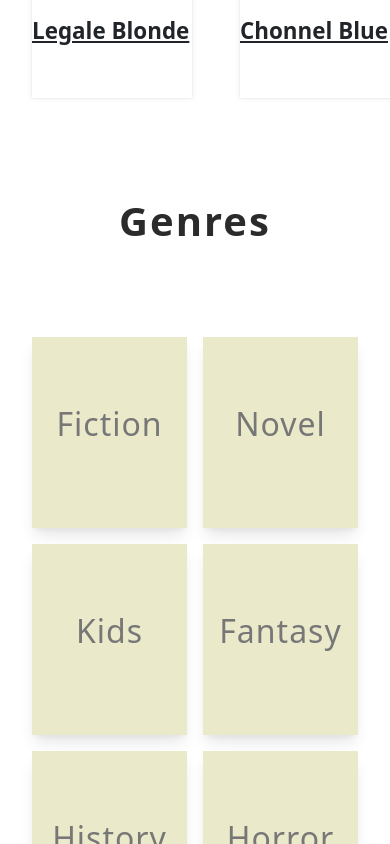
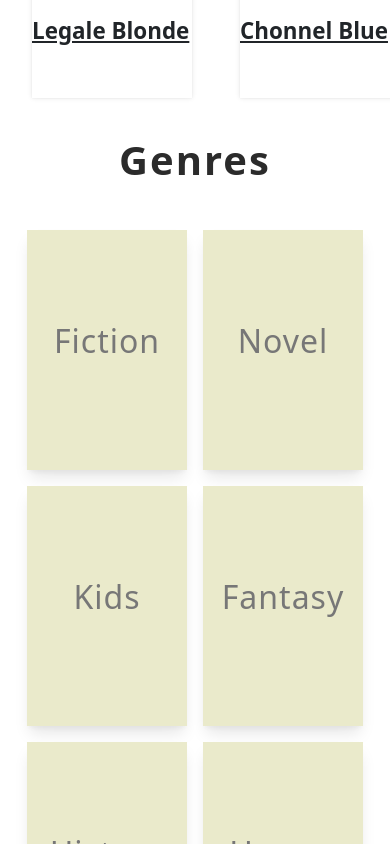
Before and after one commit to timursultanov7/book-buy-client, a React (Create React App) app: page / in a window 390 px wide. Shown: the part 900-1744 px from the top of the page. Built offline with nearby package versions, Linux system fonts and the light colour scheme; no server answers.

Commit message:
responsivnes of home page, header and footer

```diff
--- a/package.json
+++ b/package.json
@@ -2,7 +2,6 @@
   "name": "books-buy",
   "version": "0.1.0",
   "private": true,
-  "proxy": "http://localhost:9000",
   "dependencies": {
     "@emotion/react": "^11.10.5",
     "@emotion/styled": "^11.10.5",
--- a/src/components/Categories.jsx
+++ b/src/components/Categories.jsx
@@ -13,18 +13,24 @@ export const Categories = () => {
   ];
 
   return (
-    <div className="categories-container">
+    <div className="categories-wrapper">
       <header className="category-header">
         <h2 className="secondary-heading">Genres</h2>
       </header>
 
+      <div className="categories-container">
         {genres.map((genre) => {
           return (
-          <Link to={`/${genre.genreName}`} key={genre.id} className="category">
+            <Link
+              to={`/${genre.genreName}`}
+              key={genre.id}
+              className="category"
+            >
               <p className="category-title">{genre.genreName}</p>
             </Link>
           );
         })}
       </div>
+    </div>
   );
 };
--- a/src/components/MobileHeader.jsx
+++ b/src/components/MobileHeader.jsx
@@ -100,7 +100,10 @@ const MobileHeader = () => {
             )}
           </li>
 
-          <li className="mobile-nav-list-item" onClick={handleNavState}>
+          <li
+            className="mobile-nav-list-item mobile-nav-list-item--menu "
+            onClick={handleNavState}
+          >
             <MenuIcon style={{ fontSize: "2.6rem" }} />
           </li>
         </ul>
--- a/src/styles/bestsellers.css
+++ b/src/styles/bestsellers.css
@@ -2,10 +2,10 @@
   overflow-y: scroll;
 }
 
-@media (max-width: 64em) {
+/* @media (max-width: 64em) { */
 /* 1024px */
 
-  /* .bestsellers-container {
+.bestsellers-container {
   overflow-y: scroll;
   padding: 2rem;
 }
@@ -31,11 +31,11 @@
 .book-title {
   font-size: 1.4rem;
   font-weight: bold;
-  } */
 }
+/* } */
 
 @media (max-width: 50em) {
-  .bestsellers-container {
+  /* .bestsellers-container {
     overflow-y: scroll;
     padding: 2rem;
   }
@@ -60,5 +60,5 @@
   .book-title {
     font-size: 1.4rem;
     font-weight: bold;
+  } */
 }
-}
--- a/src/styles/book-card.css
+++ b/src/styles/book-card.css
@@ -2,6 +2,10 @@
 
 .buy-book-btn {
   color: #000000ff;
+}
+
+@media (max-width: 64em) {
+  /* 1024px */
 }
 
 @media (max-width: 50em) {
--- a/src/styles/categories.css
+++ b/src/styles/categories.css
@@ -1,14 +1,74 @@
 /* MEDIA QUAERIES */
+
+.categories-wrapper {
+  /* width: 100vw; */
+  /* height: 100vh; */
+  display: flex;
+  flex-direction: column;
+  justify-content: center;
+  align-items: center;
+}
+
+.categories-container {
+  display: grid;
+  gap: 2rem;
+
+  grid-template-columns: repeat(3, 1fr);
+  grid-template-rows: repeat(2, 1fr);
+
+  padding: 0 2rem 2rem 2rem;
+}
+
+.category-header {
+  grid-column: 1/-1;
+  grid-row: 1;
+  justify-self: center;
+  align-self: center;
+  margin-bottom: 2rem;
+}
+
+.secondary-heading {
+  font-size: 2.5rem;
+  line-height: 1.5;
+  letter-spacing: 2px;
+  font-weight: 700;
+  color: rgb(43, 43, 43);
+}
+.category:link,
+.category:visited {
+  box-shadow: rgba(0, 0, 0, 0.1) 0px 10px 15px -3px,
+    rgba(0, 0, 0, 0.05) 0px 4px 6px -2px;
+  display: flex;
+  align-items: center;
+  justify-content: center;
+  background-color: #eaeacbff;
+  text-decoration: none;
+  transition: all 0.3s;
+  /* height: 10rem; */
+  /* width: 15rem; */
+  height: 20rem;
+  width: 15rem;
+}
+
+.category:hover,
+.category:active {
+  background-color: rgba(234, 234, 203, 0.541);
+  transform: translate(2px, -3px);
+}
+
+.category-title {
+  font-size: 2rem;
+  letter-spacing: 1px;
+  font-weight: 500;
+  line-height: 1.2;
+  color: #777;
+}
 
 @media (max-width: 50em) {
   .categories-container {
-    display: grid;
+    grid-template-columns: repeat(3, 1fr);
+    grid-template-rows: repeat(2, 1fr);
     gap: 1rem;
-    width: 100vw;
-    height: 100vh;
-    grid-template-columns: repeat(2, 1fr);
-    grid-template-rows: repeat(4, 1fr);
-
     padding: 0 2rem 2rem 2rem;
   }
 
@@ -36,6 +96,8 @@
     background-color: #eaeacbff;
     text-decoration: none;
     transition: all 0.3s;
+    width: 10rem;
+    height: 15rem;
   }
 
   .category:hover,
@@ -57,3 +119,21 @@
   .categories-container {
   }
 }
+@media (max-width: 34em) {
+  .categories-container {
+    grid-template-columns: repeat(2, 1fr);
+    grid-template-rows: repeat(3, 1fr);
+  }
+}
+
+@media (max-width: 19em) {
+  .categories-container {
+    grid-template-columns: repeat(1, 1fr);
+    grid-template-rows: repeat(6, 1fr);
+  }
+
+  .category:link,
+  .category:visited {
+    /* width: 100vw; */
+  }
+}
--- a/src/styles/footer.css
+++ b/src/styles/footer.css
@@ -2,6 +2,7 @@
   display: grid;
   grid-template-columns: 1fr 1fr 1fr;
   box-shadow: rgba(0, 0, 0, 0.06) 0px 2px 4px 0px inset;
+  padding: 2rem 2rem;
 }
 
 .links-list {
@@ -31,6 +32,7 @@
 
 .site-map-links li {
   margin-bottom: 0.7rem;
+  font-weight: 500;
 }
 
 .site-map-links li:last-child {
@@ -39,7 +41,7 @@
 
 .social-links {
   display: flex;
-  flex-direction: column;
+  flex-direction: row;
 }
 
 .logo-col {
@@ -50,14 +52,21 @@
   position: absolute;
   top: 0;
   left: 0;
+  width: 6rem;
+  height: 6rem;
 }
 
 /* MEDIA QUERIES */
 @media (max-width: 50em) {
   /* 800px */
+
   .footer {
     padding: 1rem 2rem;
     /* border-top: 1px solid #000; */
+  }
+
+  .social-links {
+    flex-direction: column;
   }
 
   .icon-social {
--- a/src/styles/header.css
+++ b/src/styles/header.css
@@ -11,9 +11,8 @@
 }
 
 .icon-mui {
-  /* z-index: 9999; */
-  height: 3rem;
-  width: 4rem;
+  height: 5rem;
+  width: 5rem;
 }
 
 .list-item-text {
@@ -21,13 +20,10 @@
   position: absolute;
   color: #565c57ff;
 
-  font-weight: 700;
-  font-size: 2rem;
+  font-weight: 900;
+  font-size: 4rem;
 }
 
-/* MEDIA QUAERIES */
-
-@media (max-width: 50em) {
 .mobile-header-container {
   display: flex;
   flex-direction: row;
@@ -119,4 +115,19 @@
 .mobile-menu-list-item {
   color: #000;
 }
+
+.mobile-nav-list-item--menu {
+  display: none;
 }
+/* } */
+
+/* MEDIA QUAERIES */
+
+/* @media (max-width: 64em) { */
+/* 1024px } */
+
+@media (max-width: 50em) {
+  .mobile-nav-list-item--menu {
+    display: inline-block;
+  }
+}
--- a/src/styles/layout-image.css
+++ b/src/styles/layout-image.css
@@ -1,11 +1,10 @@
 /* MEDIA QUAERIES */
 
-@media (max-width: 50em) {
 .primary-heading {
   font-size: 2.2rem;
-    font-weight: 500;
-    line-height: 1.2;
-    letter-spacing: 1.2px;
+  font-weight: 700;
+  line-height: 2.2;
+  letter-spacing: 2.2px;
   color: #f1f3f5;
 }
 .layout-img-container {
@@ -26,8 +25,10 @@
     url("https://live.staticflickr.com/65535/52630939160_10eee9d3d7_b.jpg");
 
   height: 100vh;
+  /* width: 90%; */
   background-size: cover;
-    background-position: center;
+  background-position: right;
+  /* background-repeat: no-repeat; */
 }
 
 .layout-img div {
@@ -47,7 +48,7 @@
   padding: 1rem 2rem;
   background-color: #abcb71;
   border-radius: 20rem;
-    width: 20rem;
+  width: 30rem;
   border: none;
 }
 
@@ -59,6 +60,8 @@
 .try-btn:hover span,
 .try-btn:active span {
   color: #f1f3f5;
+  letter-spacing: 2px;
+  font-weight: 700;
 }
 
 .try-btn span {
@@ -67,6 +70,28 @@
   text-transform: uppercase;
   font-size: 0.7rem;
   letter-spacing: 2px;
+  font-weight: 700;
+}
+
+@media (max-width: 50em) {
+  .primary-heading {
+    font-size: 2.2rem;
+    font-weight: 500;
+    line-height: 1.2;
+    letter-spacing: 1.2px;
+  }
+
+  .layout-img {
+    height: 100vh;
+    background-size: cover;
+    background-position: center;
+  }
+
+  .try-btn {
+    width: 20rem;
+  }
+
+  .try-btn span {
     font-weight: 500;
   }
 }
--- a/src/styles/signup.css
+++ b/src/styles/signup.css
@@ -72,11 +72,13 @@
   background-color: #ff6b6b;
   letter-spacing: 1.5px;
   font-size: 1.3rem;
+  color: #000000ff;
 }
 .btn-sign-up--facebook {
   background-color: #339af0;
   letter-spacing: 1.5px;
   font-size: 1.3rem;
+  color: #000000ff;
 }
 
 /* MEDIA QUAERIES */
```
Lines whose indentation alone changed are shown as unchanged.
